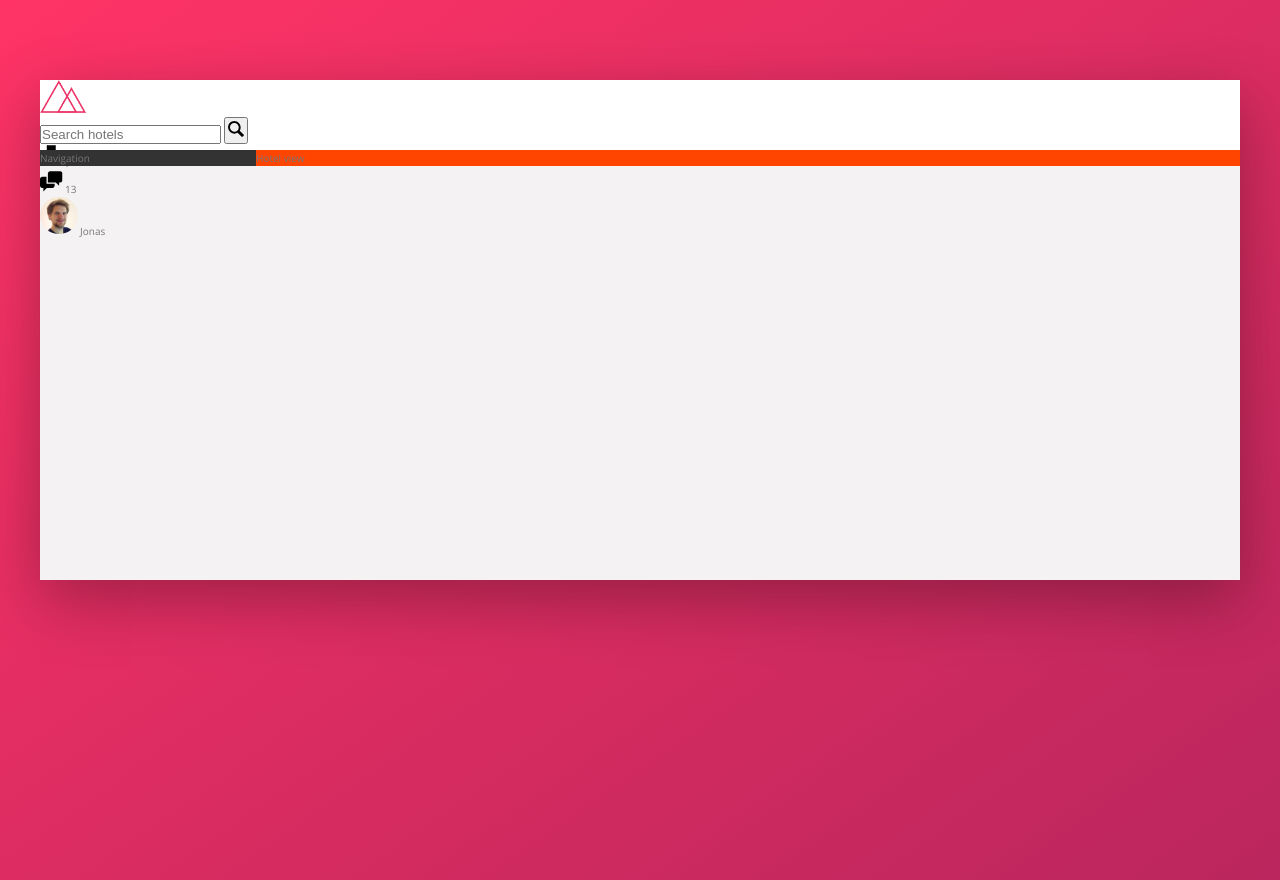
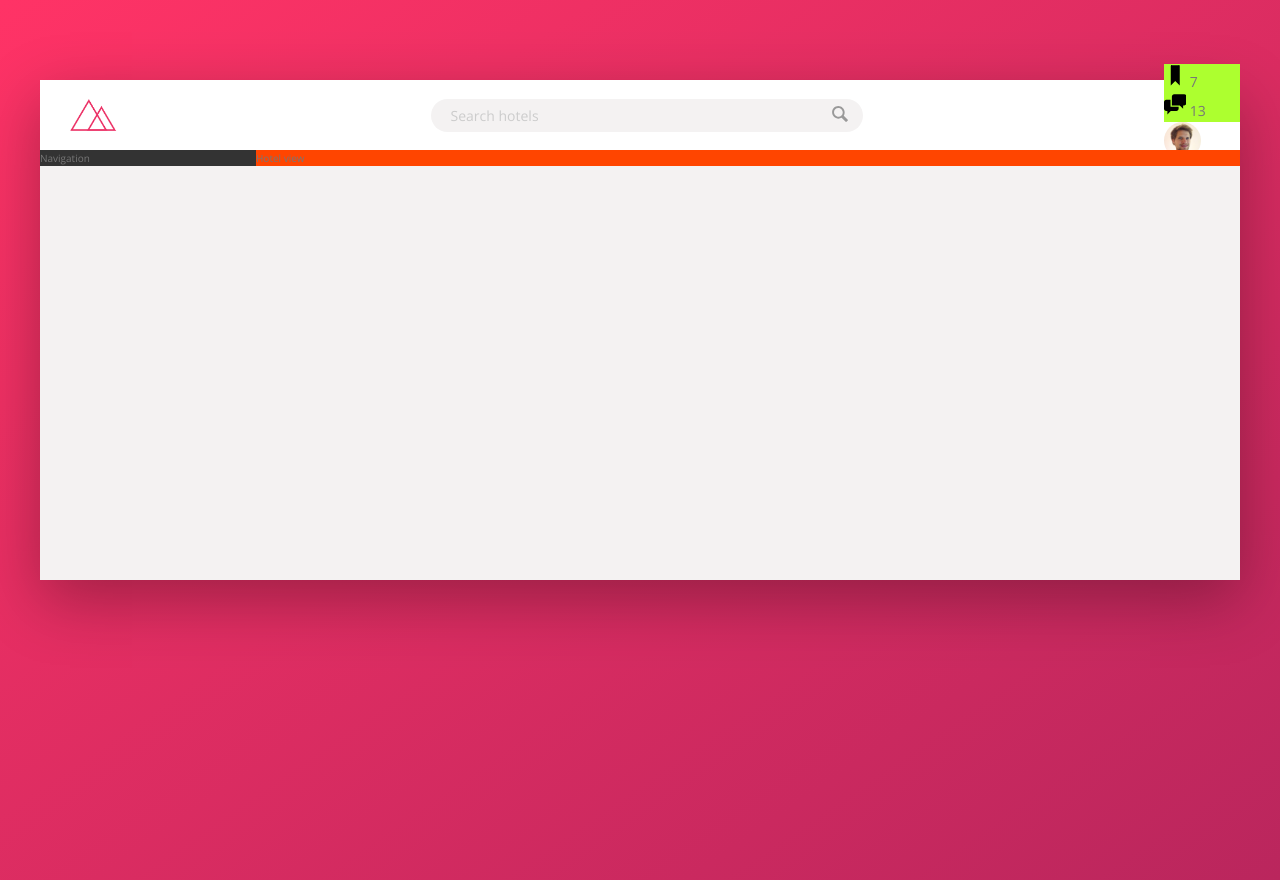
Before and after one commit to Juan321654/trillo, a website: page index.html in a window 1280 px wide. Drawn offline with nearby package versions, Linux system fonts and the light colour scheme.

Commit message:
search bar fixed

```diff
--- a/sass/_components.scss
+++ b/sass/_components.scss
@@ -2,6 +2,7 @@
 // LOGO
 .logo {
   height: 3.25rem;
+  margin-left: 3rem;
 }
 
 
@@ -9,17 +10,56 @@
 //////////////////////////////////////////////////
 // SEARCH
 .search {
+  flex: 0 0 40%;
+
+  display: flex;
+  align-items: center;
+  justify-content: center;
+
   &__input {
+    font-family: inherit;
+    font-size: inherit;
+    background-color: var(--color-grey-light-2);
+    border: none;
+    padding: .7rem 2rem;
+    border-radius: 100px;
+    width: 90%;
+    transition: all .2s;
+    margin-right: -3.25rem;
+
+    &:focus {
+      outline: none;
+      width: 100%;
+      background-color: var(--color-grey-light-3);
+    }
+
+    &::-webkit-input-placeholder {
+      font-weight: 100;
+      color: var(--color-grey-light-4);
+    }
 
   }
 
+  &__input:focus + &__button {
+    background-color: var(--color-grey-light-3);
+  }
+
   &__button {
+    border: none;
+    background-color: var(--color-grey-light-2);
 
+    &:focus {
+      outline: none;
+    }
+    &:active {
+      transform: translateY(2px);
+    }
   }
 
   &__icon {
     height: 2rem;
     width: 2rem;
+    fill: var(--color-grey-dark-3);
   }
 }
 
@@ -28,7 +68,7 @@
 // USER NAVIGATION
 .user-nav {
   &__icon-box {
-
+    background-color: greenyellow;
   }
 
   &__icon {
--- a/sass/_layout.scss
+++ b/sass/_layout.scss
@@ -8,9 +8,14 @@
 }
 
 .header {
+  font-size: 1.4rem;
   height: 7rem;
   background-color: #fff;
   border-bottom: var(--color-grey-light-2);
+
+  display: flex;
+  justify-content: space-between;
+  align-items: center;
 }
 
 .content {
```
Also changed, not shown: css/style.css.
